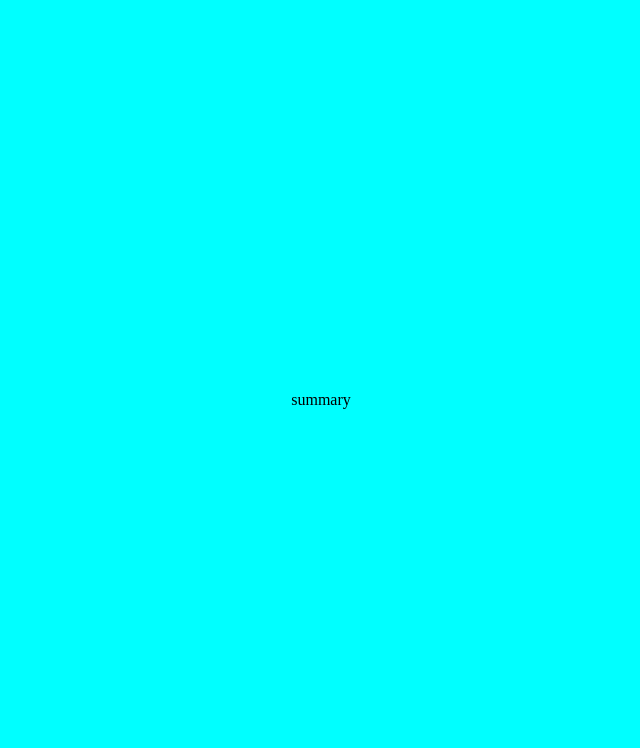
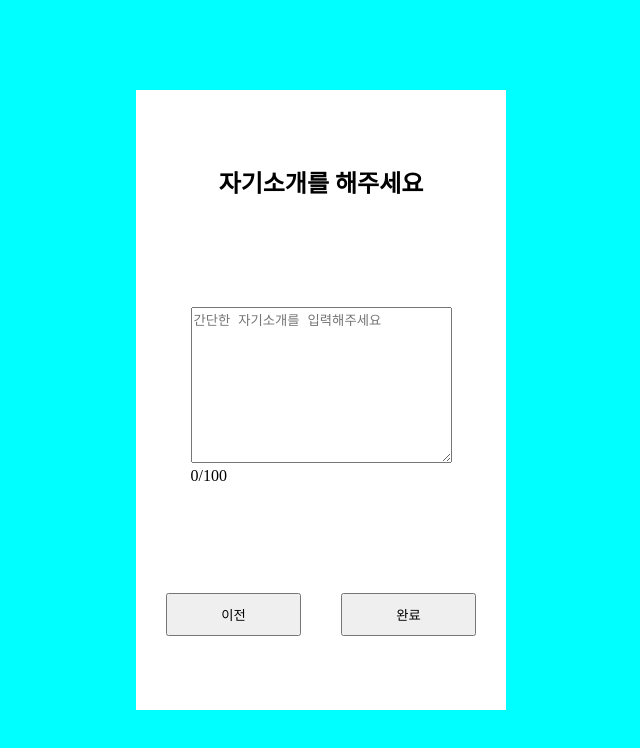
Before and after one commit to kyr4601/yerin-multi-step-form, a React (Vite) app: page /summary in a window 1280 px wide. Shown: the top 748 px of the page, without its empty margins (319-959 px from the left). Built offline with nearby package versions, Linux system fonts and the light colour scheme.

Commit message:
Feat: Summary 페이지 틀 완료

```diff
--- a/src/components/Button.tsx
+++ b/src/components/Button.tsx
@@ -14,7 +14,11 @@ const Button = ({ type, children }: BtnProps) => {
 
   function moveNextPage() {
     const currentPage = pages.indexOf(location.pathname);
-    if (currentPage !== -1) {
+
+    if (currentPage === pages.length - 1) {
+      alert('제출이 완료되었어요!');
+      navigate('/');
+    } else {
       navigate(pages[currentPage + 1]);
     }
   }
--- a/src/pages/Summary.tsx
+++ b/src/pages/Summary.tsx
@@ -1,5 +1,33 @@
+import { useState } from 'react';
+import Button from '../components/Button';
+import s from '../styles.module.css';
+
 const Summary = () => {
-  return <div>summary</div>;
+  const [inputCount, setInputCount] = useState(0);
+
+  function handleInput(e: React.ChangeEvent<HTMLTextAreaElement>) {
+    setInputCount(e.target.value.length);
+  }
+
+  return (
+    <section className={s.container}>
+      <h1>자기소개를 해주세요</h1>
+      <div>
+        <textarea
+          maxLength={99}
+          placeholder="간단한 자기소개를 입력해주세요"
+          onChange={handleInput}
+          rows={10}
+          cols={30}
+        />
+        <p>{inputCount}/100</p>
+      </div>
+      <div className={s.btnContainer}>
+        <Button type={'prev'}>이전</Button>
+        <Button type={'next'}>완료</Button>
+      </div>
+    </section>
+  );
 };
 
 export default Summary;
```
